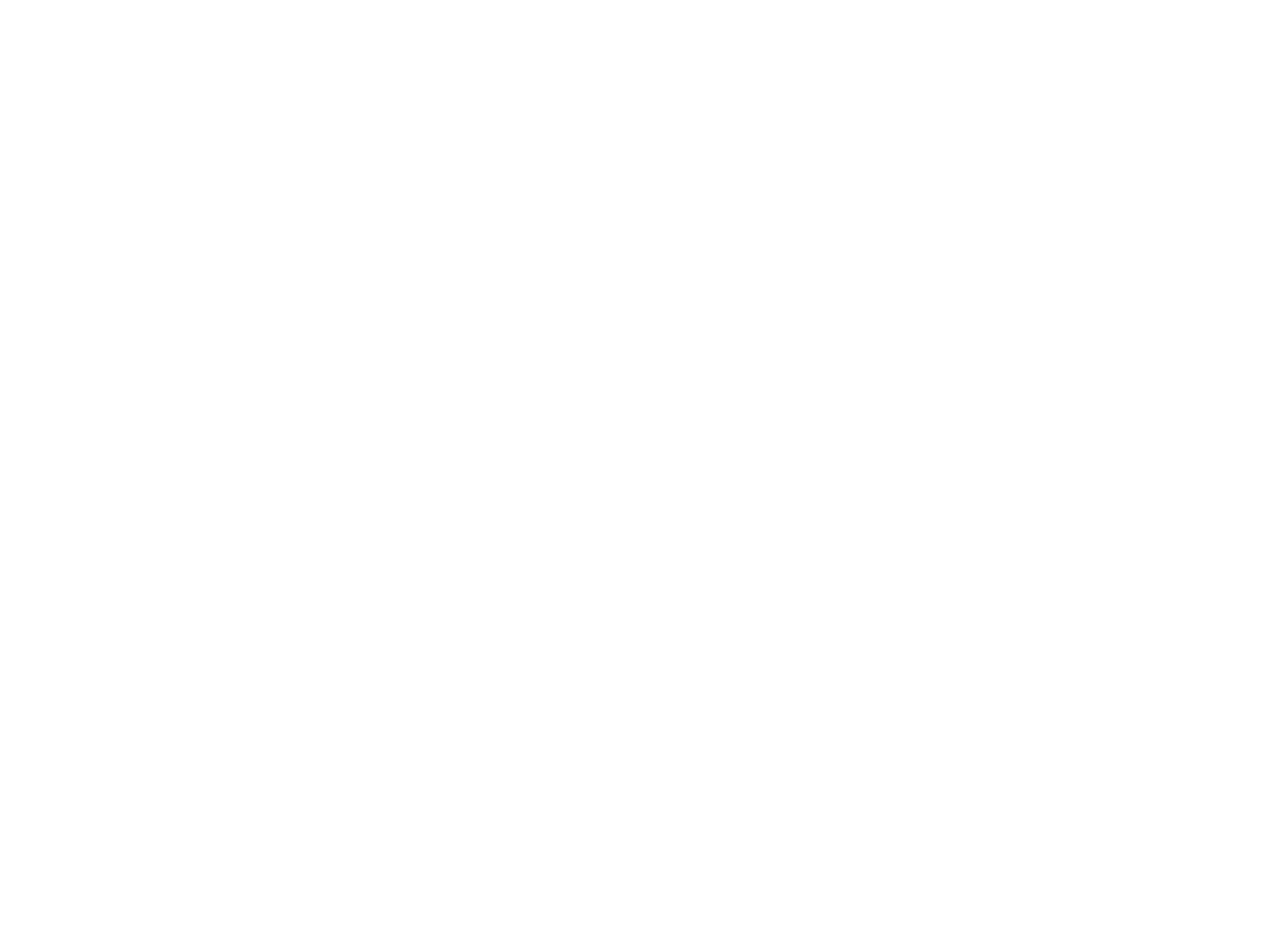
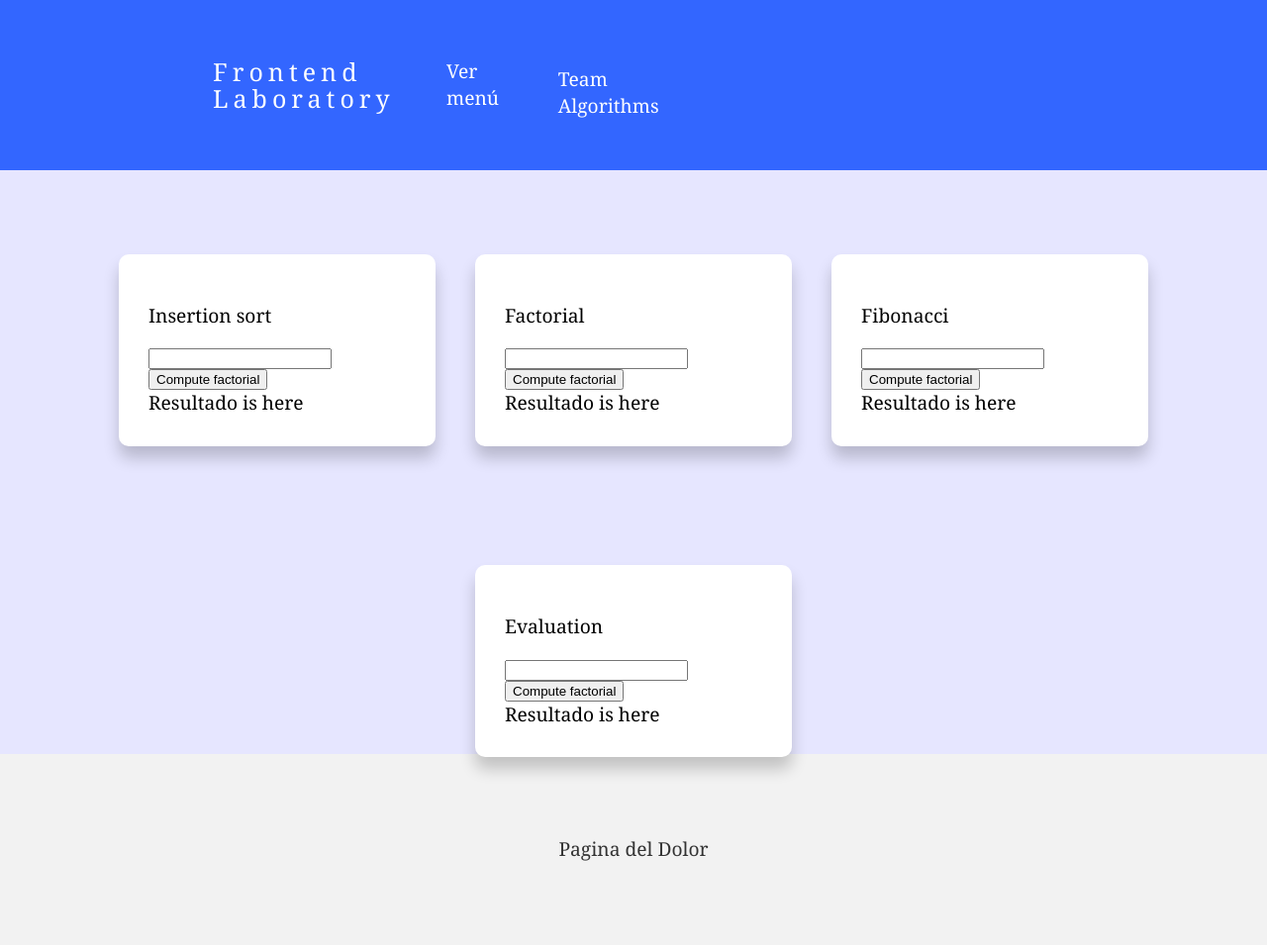
Before and after one commit to UCSP-CS2B1/frontend-laboratory-losrenegados, a website: page pages/rename.html in a window 1280 px wide. Shown: the whole page at 99% size. Before the commit the page ends 800 px from the top, so only its background shows below. Drawn offline with Linux system fonts and the light colour scheme.

Commit message:
Cambios brutales

```diff
--- a/css/style.css
+++ b/css/style.css
@@ -1,3 +1,111 @@
 @import url('https://fonts.googleapis.com/css2?family=Poppins&display=swap');
+body {
+  font-family: georgia, times, serif;
+  color: #333;
+  font-size: 1.2rem;
+  line-height: 1.4em;
+  margin: 0;
+  background: #e6e6ff;
+}
+
+.container {
+	width: 85%;
+	max-width: 850px;
+	margin: 0 auto;
+}
+
+.header {
+	background: #3366ff;
+	color: white;
+	padding: 2rem 0;
+
+	left: 0;
+	top: 0;
+	width:100%;
+}
+	.header a{
+		color: white;
+		text-decoration: none;
+	}
+
+
+.logo-nav-container {
+	display: flex;
+	justify-content: space-between;
+	align-items: center;
+}
+
+.logo {
+	letter-spacing: 5px;
+	font-size: 1.3em;
+}
+
+
+.menu-icon{
+	display: block;
+	cursor: pointer;
+	padding: 0.5rem 1rem;
+}
+.navigation{
+	width: 100%;
+	margin-top: 1rem;
+}
+	.navigation ul {
+		display: none;
+	}
+	.navigation ul.show{
+		display: block
+	}
+	.navigation ul li {
+		display: block;
+	}
+		.navigation ul li a {
+			display: block;
+			padding: 0.5rem 1rem;
+			transition: all 0.2s linear;
+			border-radius: 5px;
+		}
+			.navigation ul li a:hover{
+				background: #b3c6ff;
+			}
+.boxes{
+	top: 200px;
+	width:100%;
+	max-width: 1200px;
+	height: 430px;
+	display: flex;
+	flex-wrap: wrap;
+	justify-content: center;
+	margin: auto;
+
+
+}
+.boxes .form-register {
+	width: 260px;
+/*	height:100px; */
+	background: #ffffff;
+	color: black;
+	padding: 30px;
+	margin:20px;
+	margin-top:100px;
+	border-radius: 10px;
+	overflow: hidden;
+	transition:all 0.25s;
+
+}
+
+
+.boxes .form-register{
+	transform: translateY(-15px);
+	box-shadow: 0 12px 16px rgba(0,0,0,0.2);
+}
+
+footer {
+	background: #f2f2f2;
+	padding: 4rem 0;
+	text-align: center;
+	margin-top:10rem;
+}
+
 
 /*Place your style sheet content here, you already have Poppins font imported*/
--- a/index.html
+++ b/index.html
@@ -1,12 +1,52 @@
-<!DOCTYPE html>
 <html lang="en">
-    <head>
-        <meta charset="UTF-8">
-        <title>Frontend Laboratory</title>
-        <link href="https://maxcdn.bootstrapcdn.com/font-awesome/4.1.0/css/font-awesome.min.css" rel="stylesheet">
-    </head>
+	  <head>
+	      <meta charset="UTF-8">
+	      <title>Frontend Laboratory</title>
+   	      <link href="css/style.css" rel="stylesheet">
+   	      <script src="../javascript/scripts.js"> </script>
 
+	  </head>
     <body>
-        <h1>Good luck!</h1>
+	<header class="header">
+	   <div class="container logo-nav-container">
+		<a href="#" class="logo">Frontend Laboratory</a>
+		<span class="menu-icon">Ver menú</span>
+		<nav class="navigation">
+		  <ul class="show">
+			<div id="button"><a href="index.html">Team</a></div>
+			<div id="button"><a href="pages/rename.html">Algorithms</a></div>
+		   </ul>
+	        </nav>
+	    </div>
+	</header>
+
+	<div class="boxes">
+		<div class="form-register">
+			<p>Marco Antonio Guillen Davila</p>
+
+		</div>
+		<div class="form-register">
+			<p>Káel Alexander Mazza Córdova</p>
+		</div>
+		<div class="form-register">
+			<p>Rodrigo Victor Vilca Montesinos</p>
+
+		</div>
+		<div class="form-register">
+			<p>Anthony Erick Raul Gamarra Gonzales</p>
+
+		</div>
+		<div class="form-register">
+			<p>Christopher Fabrizio Javier Ope Rosado</p>
+
+		</div>
+	</div>
+
+	<footer>
+	  <div class="container">
+	     <p>Pagina del Dolor</p>
+	  </div>
+	</footer>
+	<script src="scripts.js"></scripts>
     </body>
 </html>
--- a/javascript/app.js
+++ b/javascript/app.js
@@ -13,6 +13,16 @@ function insertion_sort(numbers) {
   }
   return numbers;
 }
+
+function updateInsertionResult(n) {
+	var result = insertion_sort(n);
+	var div = document.getElementById("insertion_result");
+	div.innerHTML = result;
+}
+
+
+
+
 
 // Param number: single integer
 // Returns a single integer
@@ -31,6 +41,12 @@ function factorial(number) {
   }
 }
 
+function updateFactorialResult(n) {
+	var result = factorial(n);
+	var div = document.getElementById("factorial_result");
+	div.innerHTML = result;
+}
+
 // Param number: single integer
 // Returns a single integer
 function fibonacci(number) {
@@ -46,6 +62,14 @@ function fibonacci(number) {
   }
   return n;
 }
+function updateFibonacciResult(n) {
+	var result = fibonacci(n);
+	var div = document.getElementById("fibonacci_result");
+	div.innerHTML = result;
+}
+
+
+
 
 // Param expression: string containing a mathematical expression
 // Returns an integer value
--- a/pages/rename.html
+++ b/pages/rename.html
@@ -1 +1,57 @@
 <!--Your code goes here-->
+<html lang="en">
+	  <head>
+	      <meta charset="UTF-8">
+	      <title>Frontend Laboratory</title>
+   	      <link href="../css/style.css" rel="stylesheet">
+	      <script src="../javascript/app.js"> </script>
+	  </head>
+    <body>
+	<header class="header">
+	   <div class="container logo-nav-container">
+		<a href="#" class="logo">Frontend Laboratory</a>
+		<span class="menu-icon">Ver menú</span>
+		<nav class="navigation">
+		  <ul class="show">
+			<div id="button"><a href="../index.html">Team</a></div>
+			<div id="button"><a href="pages/rename.html">Algorithms</a></div>
+		   </ul>
+	        </nav>
+	    </div>
+	</header>
+
+	<div class="boxes">
+		<div class="form-register">
+			<p>Insertion sort</p>
+			<input type="text" name="insertion_input" id="insertion_input">
+			<button onclick="updateInsertionResult(document.getElementById('insertion_input').value)">Compute factorial</button>
+			<div id="insertion_result">Resultado is here</div>
+		</div>
+		<div class="form-register">
+
+			<p>Factorial</p>
+			<input type="text" name="factorial_input" id="factorial_input">
+			<button onclick="updateFactorialResult(document.getElementById('factorial_input').value)">Compute factorial</button>
+			<div id="factorial_result">Resultado is here</div>
+		</div>
+		<div class="form-register">
+			<p>Fibonacci</p>
+			<input type="text" name="fibonacci_input" id="fibonacci_input">
+			<button onclick="updateFibonacciResult(document.getElementById('fibonacci_input').value)">Compute factorial</button>
+			<div id="fibonacci_result">Resultado is here</div>
+		</div>
+		<div class="form-register">
+			<p>Evaluation</p>
+			<input type="text" name="Evaluation_input" id="Evaluation_input">
+			<button onclick="updateEvaluationResult(document.getElementById('Evaluation_input').value)">Compute factorial</button>
+			<div id="Evaluation_result">Resultado is here</div>
+		</div>
+	</div>
+
+	<footer>
+	  <div class="container">
+	     <p>Pagina del Dolor</p>
+	  </div>
+	</footer>
+    </body>
+</html>
```
Also changed, not shown: javascript/scripts.js (line endings or trailing spaces).
